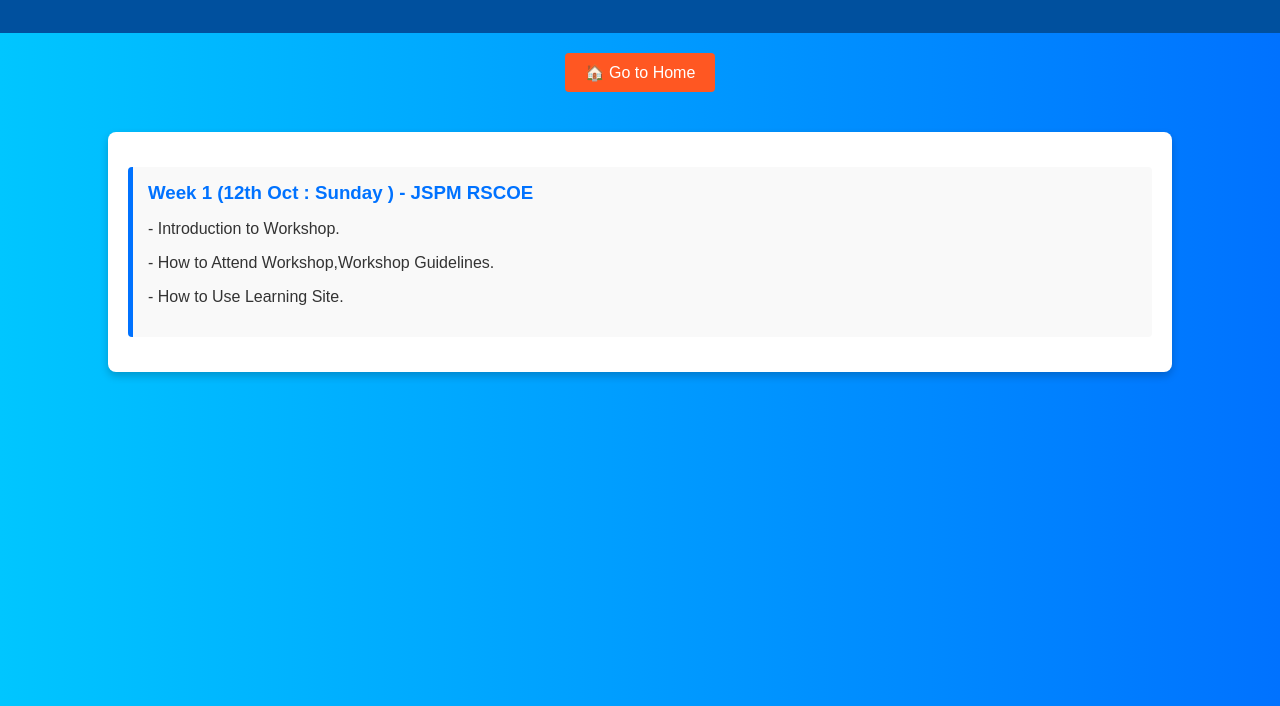
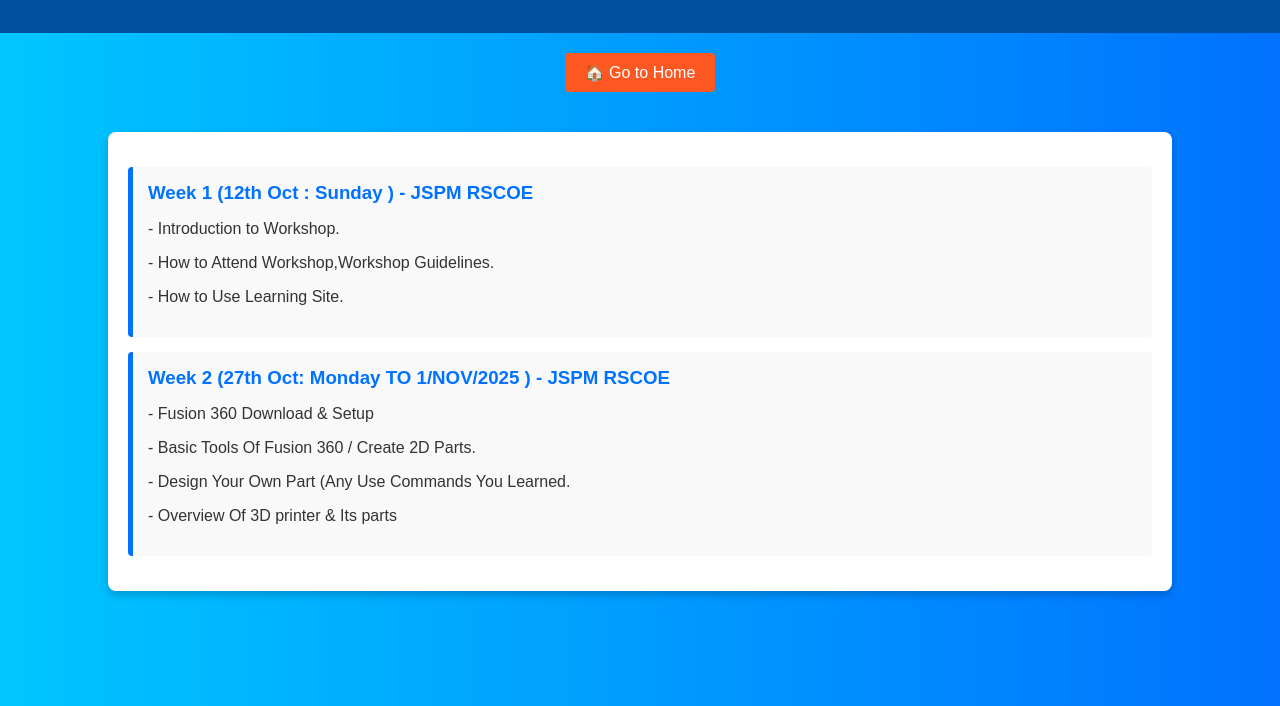
Before and after one commit to bgtechnologysales-hub/Learning_Portal02, a plain HTML site: page timeline.html in a window 1280 px wide. Shown: the part 94-800 px from the top of the page. Drawn offline with Linux system fonts and the light colour scheme.

Commit message:
Update timeline.html

```diff
--- a/timeline.html
+++ b/timeline.html
@@ -73,6 +73,13 @@
       <p>- How to Attend Workshop,Workshop Guidelines.</p>
       <p>- How to Use Learning Site.</p>
     </div>
+     <div class="week">
+      <h3>Week 2 (27th Oct: Monday TO 1/NOV/2025  ) - JSPM RSCOE</h3>
+      <p>- Fusion 360 Download & Setup </p>
+      <p>- Basic Tools Of Fusion 360 / Create 2D Parts.</p>
+      <p>- Design Your Own Part (Any Use Commands You Learned.</p>
+      <p>- Overview Of 3D printer & Its parts </p>
+    </div>
     <!-- <div class="week">
       <h3>Week 2 (19th Oct – 25th Oct)</h3>
       <p>CAD Modeling Workshop.</p>
```
